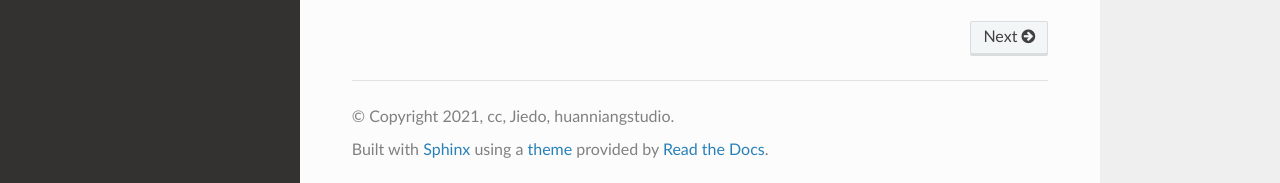
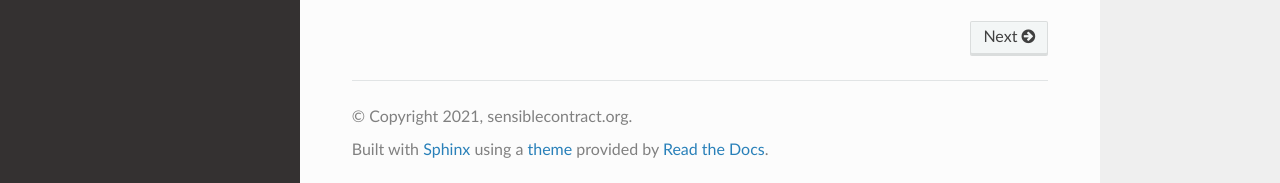
Before and after one commit to sensible-contract/sensible-sdk, a Sphinx documentation site: the page built from docs/source/index.rst, in a window 1280 px wide and 900 px high, scrolled down 1885 px. Shown: the part 714-897 px from the top of the window. Built offline with Sphinx 7.4.7 and the Read the Docs theme 2.0.0, drawn with Linux system fonts in a browser that asks for light colours.

Commit message:
update docs

```diff
--- a/docs/source/SensibleFT.rst
+++ b/docs/source/SensibleFT.rst
@@ -1324,6 +1324,7 @@
 -------
 
 .. code-block:: javascript
+
     const ft = new sensible.SensibleFT({});
 
     let ftUtxos = await ft.getFtUtxos(
@@ -1424,6 +1425,7 @@
 -------
 
 .. code-block:: javascript
+
     const SensibleFT = sensible.SensibleFT;
     const { signers, signerSelecteds } = await SensibleFT.selectSigners();
     const ft = new SensibleFT({
--- a/docs/source/conf.py
+++ b/docs/source/conf.py
@@ -18,8 +18,8 @@
 # -- Project information -----------------------------------------------------
 
 project = 'sensible-sdk'
-copyright = '2021, cc, Jiedo, huanniangstudio'
-author = 'cc, Jiedo, huanniangstudio'
+copyright = '2021, sensiblecontract.org'
+author = 'sensiblecontract.org'
 
 version = '7.3.0'
 
```
Also changed, not shown: README.md (+1 -1 lines).
